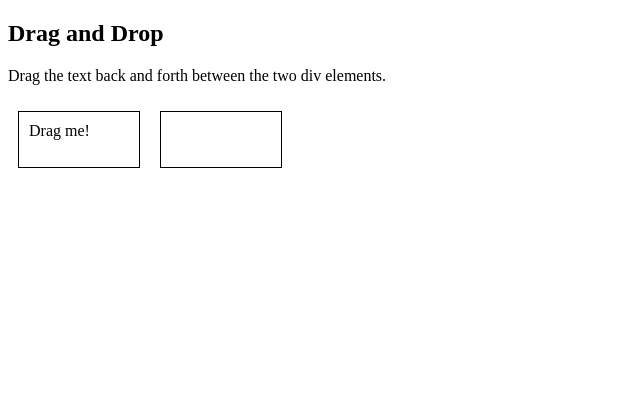
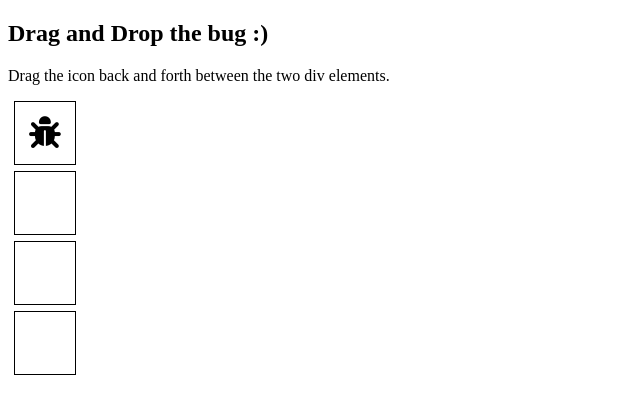
Before and after one commit to nickdiego/samples, a plain HTML site: page dnd-empty-drag-data/index.html in a window 1280 px wide. Shown: the whole page, without its empty margins (0-640 px from the left). Drawn offline with Linux system fonts and the light colour scheme.

Commit message:
dnd-empty-drag-data: polish and switch to font awesome icon
Signed-off-by: Nick Diego Yamane <nickdiego@igalia.com>

```diff
--- a/dnd-empty-drag-data/index.html
+++ b/dnd-empty-drag-data/index.html
@@ -1,16 +1,29 @@
 <!DOCTYPE HTML>
 <html>
 <head>
+<script src="https://kit.fontawesome.com/835ec3a2c5.js" crossorigin="anonymous"></script>
 <style>
+
 .action {
-  float: left;
-  width: 100px;
-  height: 35px;
-  margin: 10px;
-  padding: 10px;
+  width: 60px;
+  height: 60px;
+  margin: 6px;
+  padding: 1px 0px;
   border: 1px solid black;
 }
+
+#movable-item {
+  text-align: center;
+  padding: 14px 0px;
+}
+
+.action-icon {
+  font-size: 30px;
+  --fa-beat-scale: 1.1;
+  --fa-animation-duration: 4s;
+}
 </style>
+
 <script>
 
 // Forcing empty drag data by default. Pass in `?set_drag_data` to
@@ -43,16 +56,18 @@ function drop(ev) {
 </head>
 <body>
 
-<h2>Drag and Drop</h2>
-<p>Drag the text back and forth between the two div elements.</p>
+<h2>Drag and Drop the bug :)</h2>
+<p>Drag the icon back and forth between the two div elements.</p>
 
 <div class="action" ondrop="drop(event)" ondragover="allowDrop(event)">
   <div id="movable-item" draggable="true" ondragstart="drag(event)">
-    <a>Drag me!</a>
+    <a class="fas fa-bug fa-beat action-icon"></a>
   </div>
 </div>
 
 <div class="action" ondrop="drop(event)" ondragover="allowDrop(event)"></div>
+<div class="action" ondrop="drop(event)" ondragover="allowDrop(event)"></div>
+<div class="action" ondrop="drop(event)" ondragover="allowDrop(event)"></div>
 
 </body>
 </html>
```
